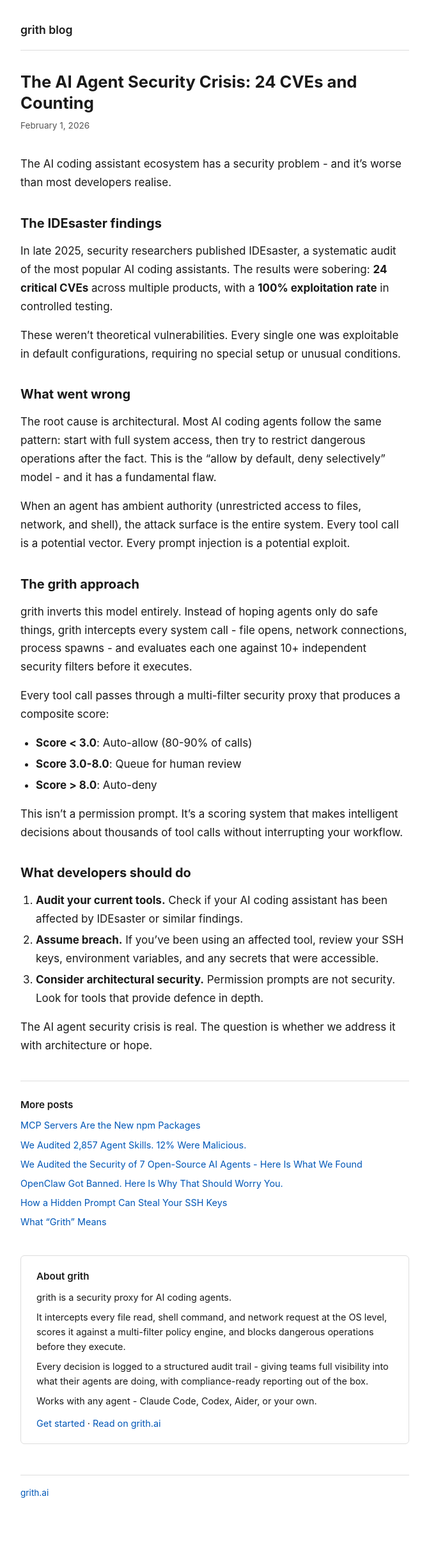
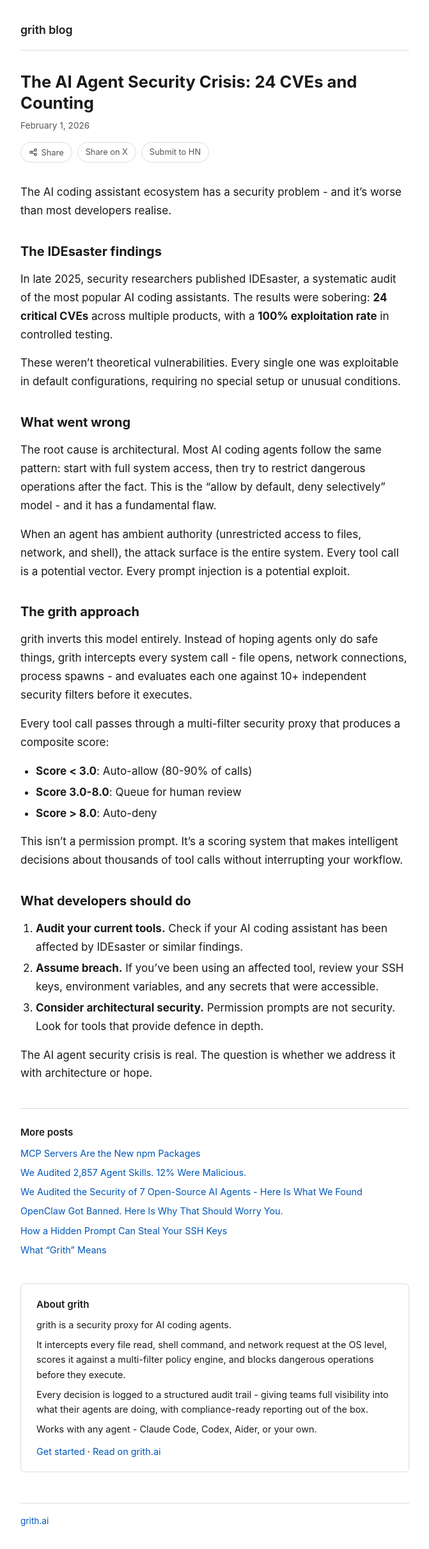
Before and after one commit to grith-ai/grith-ai.github.io, a Jekyll site: the page built from _posts/2026-02-01-ai-agent-security-crisis.md, in a window 1280 px wide. Shown: the whole page at 64% size, without its empty margins (304-975 px from the left). Built offline with Jekyll 4.4.1, drawn with Linux system fonts in a browser that asks for light colours; before the commit the page ends 2377 px from its top, so only the background shows below that.

Commit message:
feat: add share buttons to blog posts (Share/Copy, X, HN)
Co-Authored-By: Claude Opus 4.6 <noreply@anthropic.com>

```diff
--- a/_layouts/post.html
+++ b/_layouts/post.html
@@ -8,6 +8,17 @@ layout: default
     {% if page.canonical_url %}
     <link rel="canonical" href="{{ page.canonical_url }}">
     {% endif %}
+    <div class="share-buttons">
+      <button class="share-btn" id="share-copy" aria-label="Share this post">
+        <svg width="14" height="14" fill="none" stroke="currentColor" stroke-width="1.5" stroke-linecap="round" stroke-linejoin="round" viewBox="0 0 16 16">
+          <circle cx="4" cy="8" r="2"/><circle cx="12" cy="4" r="2"/><circle cx="12" cy="12" r="2"/>
+          <path d="M5.8 7.1l4.4-2.2M5.8 8.9l4.4 2.2"/>
+        </svg>
+        <span id="share-copy-label">Share</span>
+      </button>
+      <a class="share-btn" href="https://x.com/intent/tweet?text={{ page.title | url_encode }}%0A%0A{{ page.canonical_url | url_encode }}" target="_blank" rel="noopener noreferrer" aria-label="Share on X">Share on X</a>
+      <a class="share-btn" href="https://news.ycombinator.com/submitlink?u={{ page.canonical_url | url_encode }}&t={{ page.title | url_encode }}" target="_blank" rel="noopener noreferrer" aria-label="Submit to Hacker News">Submit to HN</a>
+    </div>
   </header>
   <div class="post-content">
     {{ content }}
@@ -33,3 +44,21 @@ layout: default
     </p>
   </aside>
 </article>
+<script>
+(function() {
+  var btn = document.getElementById('share-copy');
+  var label = document.getElementById('share-copy-label');
+  if (!btn) return;
+  btn.addEventListener('click', function() {
+    var url = '{{ page.canonical_url }}';
+    if (navigator.share) {
+      navigator.share({ title: '{{ page.title | escape }}', url: url }).catch(function() {});
+    } else if (navigator.clipboard) {
+      navigator.clipboard.writeText(url).then(function() {
+        label.textContent = 'Copied';
+        setTimeout(function() { label.textContent = 'Share'; }, 2000);
+      });
+    }
+  });
+})();
+</script>
--- a/assets/css/style.css
+++ b/assets/css/style.css
@@ -190,3 +190,34 @@ a:hover { text-decoration: underline; }
 .about-links {
   margin-top: 0.75rem;
 }
+
+/* Share buttons */
+.share-buttons {
+  display: flex;
+  flex-wrap: wrap;
+  gap: 0.5rem;
+  margin-top: 0.75rem;
+}
+.share-btn {
+  display: inline-flex;
+  align-items: center;
+  gap: 0.35rem;
+  padding: 0.25rem 0.75rem;
+  border: 1px solid var(--border);
+  border-radius: 999px;
+  background: var(--bg);
+  color: var(--text-secondary);
+  font-size: 0.8rem;
+  font-family: inherit;
+  text-decoration: none;
+  cursor: pointer;
+  transition: border-color 0.15s, color 0.15s;
+}
+.share-btn:hover {
+  border-color: var(--text-secondary);
+  color: var(--text);
+  text-decoration: none;
+}
+.share-btn svg {
+  flex-shrink: 0;
+}
```
